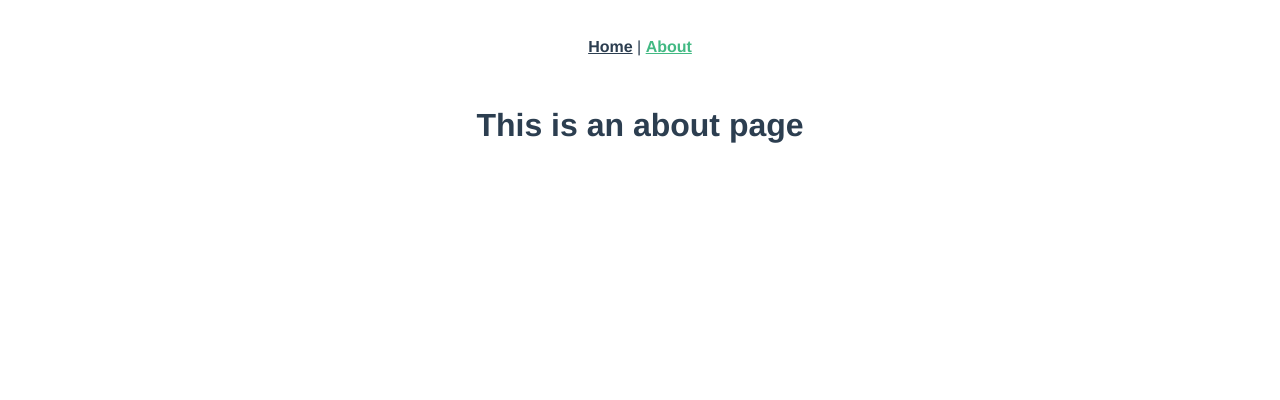
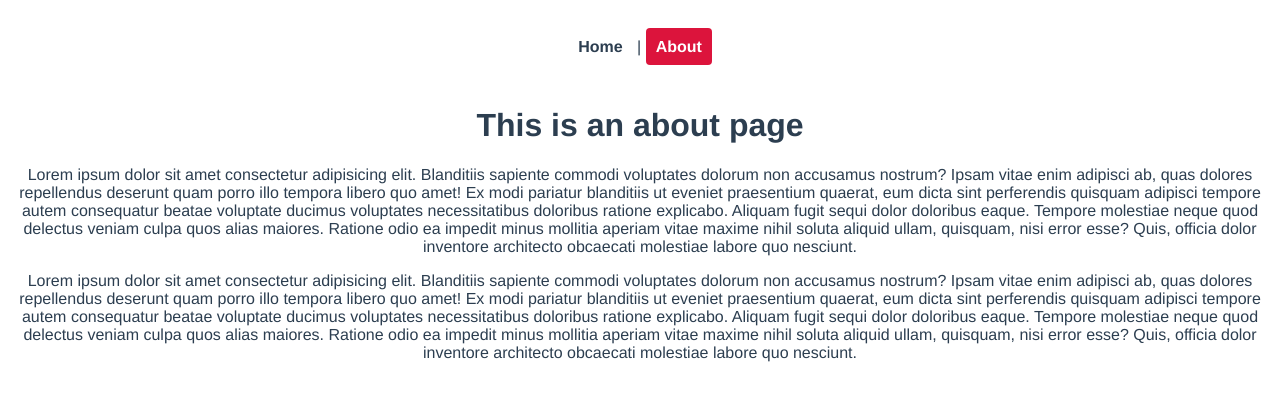
Before and after one commit to mb-infrasyst/ninja-jobs, a Vue app: page /about in a window 1280 px wide. Shown: the top 400 px of the page. Built offline with nearby package versions, Linux system fonts and the light colour scheme.

Commit message:
router links

```diff
--- a/src/App.vue
+++ b/src/App.vue
@@ -1,9 +1,9 @@
 <template>
   <nav>
     <router-link to="/">Home</router-link> |
-    <router-link to="/about">About</router-link>
+    <router-link :to="{ name: 'About' }">About</router-link>
   </nav>
-  <router-view/>
+  <router-view />
 </template>
 
 <style>
@@ -22,9 +22,13 @@ nav {
 nav a {
   font-weight: bold;
   color: #2c3e50;
+  text-decoration: none;
+  padding: 10px;
+  border-radius: 4px;
 }
 
 nav a.router-link-exact-active {
-  color: #42b983;
+  color: white;
+  background: crimson;
 }
 </style>
--- a/src/components/HelloWorld.vue
+++ /dev/null
@@ -1,58 +0,0 @@
-<template>
-  <div class="hello">
-    <h1>{{ msg }}</h1>
-    <p>
-      For a guide and recipes on how to configure / customize this project,<br>
-      check out the
-      <a href="https://cli.vuejs.org" target="_blank" rel="noopener">vue-cli documentation</a>.
-    </p>
-    <h3>Installed CLI Plugins</h3>
-    <ul>
-      <li><a href="https://github.com/vuejs/vue-cli/tree/dev/packages/%40vue/cli-plugin-babel" target="_blank" rel="noopener">babel</a></li>
-      <li><a href="https://github.com/vuejs/vue-cli/tree/dev/packages/%40vue/cli-plugin-router" target="_blank" rel="noopener">router</a></li>
-    </ul>
-    <h3>Essential Links</h3>
-    <ul>
-      <li><a href="https://vuejs.org" target="_blank" rel="noopener">Core Docs</a></li>
-      <li><a href="https://forum.vuejs.org" target="_blank" rel="noopener">Forum</a></li>
-      <li><a href="https://chat.vuejs.org" target="_blank" rel="noopener">Community Chat</a></li>
-      <li><a href="https://twitter.com/vuejs" target="_blank" rel="noopener">Twitter</a></li>
-      <li><a href="https://news.vuejs.org" target="_blank" rel="noopener">News</a></li>
-    </ul>
-    <h3>Ecosystem</h3>
-    <ul>
-      <li><a href="https://router.vuejs.org" target="_blank" rel="noopener">vue-router</a></li>
-      <li><a href="https://vuex.vuejs.org" target="_blank" rel="noopener">vuex</a></li>
-      <li><a href="https://github.com/vuejs/vue-devtools#vue-devtools" target="_blank" rel="noopener">vue-devtools</a></li>
-      <li><a href="https://vue-loader.vuejs.org" target="_blank" rel="noopener">vue-loader</a></li>
-      <li><a href="https://github.com/vuejs/awesome-vue" target="_blank" rel="noopener">awesome-vue</a></li>
-    </ul>
-  </div>
-</template>
-
-<script>
-export default {
-  name: 'HelloWorld',
-  props: {
-    msg: String
-  }
-}
-</script>
-
-<!-- Add "scoped" attribute to limit CSS to this component only -->
-<style scoped>
-h3 {
-  margin: 40px 0 0;
-}
-ul {
-  list-style-type: none;
-  padding: 0;
-}
-li {
-  display: inline-block;
-  margin: 0 10px;
-}
-a {
-  color: #42b983;
-}
-</style>
--- a/src/router/index.js
+++ b/src/router/index.js
@@ -5,12 +5,12 @@ import About from '../views/About.vue'
 const routes = [
   {
     path: '/',
-    name: 'home',
+    name: 'Home',
     component: HomeView
   },
   {
     path: '/about',
-    name: 'about',
+    name: 'About',
     component: About
   }
 ]
--- a/src/views/About.vue
+++ b/src/views/About.vue
@@ -1,5 +1,31 @@
 <template>
   <div class="about">
     <h1>This is an about page</h1>
+    <p>
+      Lorem ipsum dolor sit amet consectetur adipisicing elit. Blanditiis
+      sapiente commodi voluptates dolorum non accusamus nostrum? Ipsam vitae
+      enim adipisci ab, quas dolores repellendus deserunt quam porro illo
+      tempora libero quo amet! Ex modi pariatur blanditiis ut eveniet
+      praesentium quaerat, eum dicta sint perferendis quisquam adipisci tempore
+      autem consequatur beatae voluptate ducimus voluptates necessitatibus
+      doloribus ratione explicabo. Aliquam fugit sequi dolor doloribus eaque.
+      Tempore molestiae neque quod delectus veniam culpa quos alias maiores.
+      Ratione odio ea impedit minus mollitia aperiam vitae maxime nihil soluta
+      aliquid ullam, quisquam, nisi error esse? Quis, officia dolor inventore
+      architecto obcaecati molestiae labore quo nesciunt.
+    </p>
+    <p>
+      Lorem ipsum dolor sit amet consectetur adipisicing elit. Blanditiis
+      sapiente commodi voluptates dolorum non accusamus nostrum? Ipsam vitae
+      enim adipisci ab, quas dolores repellendus deserunt quam porro illo
+      tempora libero quo amet! Ex modi pariatur blanditiis ut eveniet
+      praesentium quaerat, eum dicta sint perferendis quisquam adipisci tempore
+      autem consequatur beatae voluptate ducimus voluptates necessitatibus
+      doloribus ratione explicabo. Aliquam fugit sequi dolor doloribus eaque.
+      Tempore molestiae neque quod delectus veniam culpa quos alias maiores.
+      Ratione odio ea impedit minus mollitia aperiam vitae maxime nihil soluta
+      aliquid ullam, quisquam, nisi error esse? Quis, officia dolor inventore
+      architecto obcaecati molestiae labore quo nesciunt.
+    </p>
   </div>
 </template>
--- a/src/views/Home.vue
+++ b/src/views/Home.vue
@@ -1,18 +1,40 @@
 <template>
   <div class="home">
-    <img alt="Vue logo" src="../assets/logo.png">
-    <HelloWorld msg="Welcome to Your Vue.js App"/>
+    <h1>Homepage</h1>
+    <p>
+      Lorem ipsum dolor sit amet consectetur, adipisicing elit. Inventore sequi
+      nemo dolores ipsa alias expedita earum excepturi omnis maiores ipsam
+      praesentium voluptatibus eveniet voluptatum vel suscipit dolor quod magni
+      totam, nostrum in, ducimus unde nisi! Possimus aspernatur nisi est quasi
+      rerum adipisci dolore autem voluptas illum deleniti, iure modi unde
+      incidunt porro ipsam minus ut eum sunt, sapiente qui officia eaque quam
+      inventore maxime? Dolor, atque expedita. Iure voluptates reiciendis veniam
+      esse iste expedita enim similique deserunt sapiente obcaecati architecto,
+      consequatur inventore modi, voluptas, sint saepe dolores nostrum harum
+      temporibus quisquam possimus. Sed, quam. Inventore velit harum quam
+      eveniet magnam!
+    </p>
+    <p>
+      Lorem ipsum dolor sit amet consectetur, adipisicing elit. Inventore sequi
+      nemo dolores ipsa alias expedita earum excepturi omnis maiores ipsam
+      praesentium voluptatibus eveniet voluptatum vel suscipit dolor quod magni
+      totam, nostrum in, ducimus unde nisi! Possimus aspernatur nisi est quasi
+      rerum adipisci dolore autem voluptas illum deleniti, iure modi unde
+      incidunt porro ipsam minus ut eum sunt, sapiente qui officia eaque quam
+      inventore maxime? Dolor, atque expedita. Iure voluptates reiciendis veniam
+      esse iste expedita enim similique deserunt sapiente obcaecati architecto,
+      consequatur inventore modi, voluptas, sint saepe dolores nostrum harum
+      temporibus quisquam possimus. Sed, quam. Inventore velit harum quam
+      eveniet magnam!
+    </p>
   </div>
 </template>
 
 <script>
-// @ is an alias to /src
-import HelloWorld from '@/components/HelloWorld.vue'
+export default {
+  name: "Home",
+  components: {
 
-export default {
-  name: 'HomeView',
-  components: {
-    HelloWorld
-  }
-}
+  },
+};
 </script>
```
